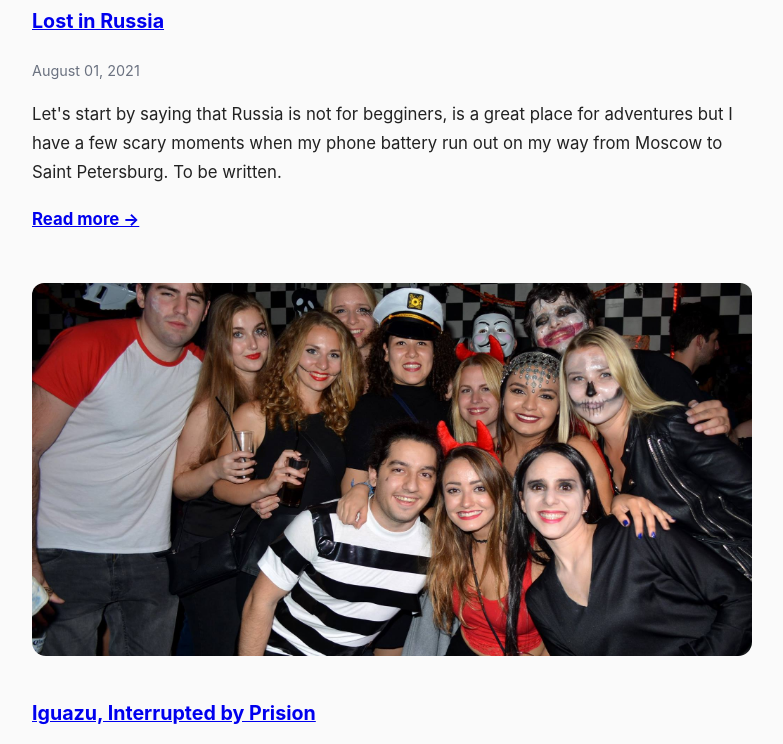
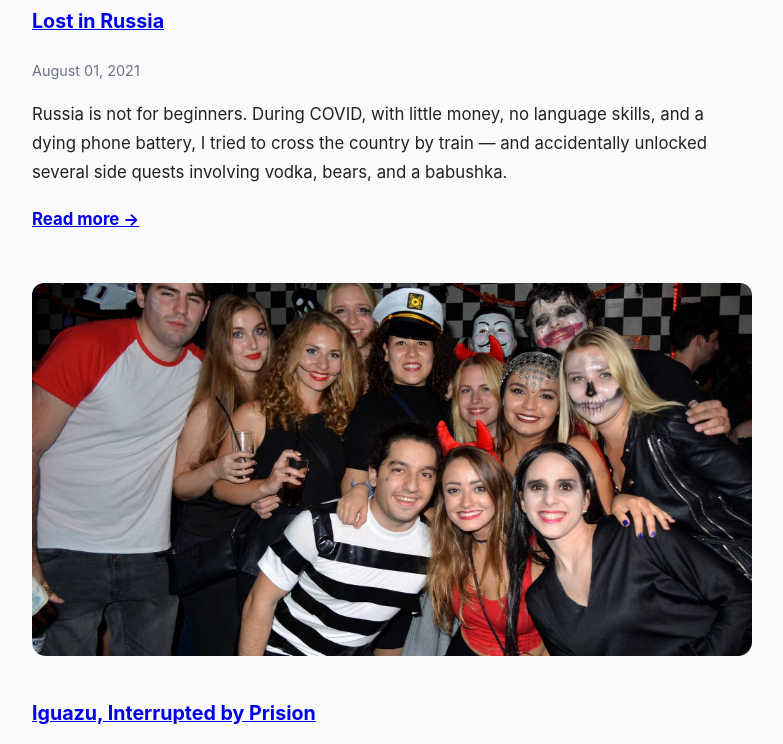
Before and after one commit to manuellyl04/thrilling-times, a Jekyll site: the page built from index.md, in a window 1280 px wide and 900 px high, scrolled down 2208 px, cut to the strip 156-900 px from the top of the window. Shown: the whole strip, without its empty margins (248-1031 px from the left). Built offline with Jekyll 4.4.1, drawn with Linux system fonts in a browser that asks for light colours; part of the change alters nothing that is shown.

Commit message:
russian story

```diff
--- a/_posts/2021-08-01-manuel-russia.md
+++ b/_posts/2021-08-01-manuel-russia.md
@@ -1,9 +1,128 @@
 ---
 title: "Lost in Russia"
 date: 2021-08-01
-excerpt: "Let's start by saying that Russia is not for begginers, is a great place for adventures but I have a few scary moments when my phone battery run out on my way from Moscow to Saint Petersburg. To be written."
+excerpt: "Russia is not for beginners. During COVID, with little money, no language skills, and a dying phone battery, I tried to cross the country by train — and accidentally unlocked several side quests involving vodka, bears, and a babushka."
 ---
-![Redsquare]({{ site.baseurl }}/assets/img/2021-08-01-manuel-russia-redsquare.jpg)
-![Home]({{ site.baseurl }}/assets/img/2021-08-01-manuel-russia-hotel.jpg)
-![Drunkman]({{ site.baseurl }}/assets/img/2021-08-01-manuel-russia-drunk.jpg)
-![Babushka]({{ site.baseurl }}/assets/img/2021-08-01-manuel-russia-babushka.jpg)
+
+![Red Square in Moscow]({{ site.baseurl }}/assets/img/2021-08-01-manuel-russia-redsquare.jpg)
+
+I arrived in Russia under odd circumstances, which already feels like the correct way to arrive in Russia.
+
+It was during COVID. I was a student living in Belgium with just enough money to survive the holidays and *maybe* make it back home. Due to travel restrictions, I could only fly to the US from outside the EU, which meant I had to spend two weeks somewhere that wasn’t Europe.
+
+In Canada, I had made friends from Russia, and I had always dreamed about visiting. More than that, I was thirsty for adventure — and Russia stared back at me like a cold beer after a long run.
+
+---
+
+Arriving in Russia was… complicated.
+
+I’m from a small country, and we needed no visa and no COVID test, which confused immigration officers so much they had to confirm it with multiple staff members. They didn’t speak English. I didn’t speak Russian. My phone became my sole diplomat, lawyer, and emotional support system.
+
+At some point, they decided my name was a problem.
+
+They didn’t understand *Manuel*, and my surname — *Lorenzo y Losada* — caused even more confusion. So they gave me a Russian name instead: **“Y Losada”**, literally just the letter *Y*.
+
+How cool is that?
+
+The guys at the hostel absolutely lost it laughing when they heard.
+
+---
+
+Moscow was overwhelming in the best way.
+
+![Hotel in Moscow]({{ site.baseurl }}/assets/img/2021-08-01-manuel-russia-hotel.jpg)
+
+Impressive. Monumental. Huge. I stepped outside and fell in love every five minutes. I knew instantly that I was in the right place for a two-week adventure.
+
+That’s when I decided to move deeper into Russia.
+
+The plan: travel from Moscow to Saint Petersburg by overnight train. I romanticized it heavily. I convinced myself that writers like Dostoevsky and Pushkin must have taken the same route, and that by doing so, I was somehow absorbing literary genius through proximity.
+
+(This did not happen.)
+
+---
+
+Buying the ticket online didn’t work — all my credit cards were rejected. So I gathered my courage and went to the station in person.
+
+Now, Russians are many wonderful things.
+Cordial is not always one of them.
+
+I spent 40 minutes preparing a translated message on my phone. I sent screenshots to a Russian friend. She confirmed it was correct. When it was finally my turn, I looked the employee in the eye, pointed at my phone, and smiled confidently.
+
+I have no idea what happened next.
+
+Suddenly, I was being yelled at. Loudly. Intensely. People behind me started making hand gestures that clearly meant *“Move. Now.”*
+I had failed the interaction.
+
+In the end, my Russian friend bought the ticket for me, and I paid her back in cash a few days later.
+Quest failed successfully.
+
+---
+
+There weren’t many hostels available, so I booked a guest house.
+The catch? It was inside an old Soviet housing complex.
+
+Easy to book.
+Very hard to find.
+
+On my way there, while crossing bridges and marveling at the city, a woman approached me. She looked to be in her 40s, wearing a long overcoat, and was surprisingly pretty. She asked if I was a tourist. I said yes.
+
+She moved to the corner of the bridge, turned her back to me, and signaled for me to come closer.
+
+Curiosity won.
+
+As I approached, she whispered over her shoulder that she would show me something I could only see in Russia.
+
+She opened her coat.
+
+Inside, she was holding a baby bear.
+
+I froze.
+
+She told me that for 500 rubles, I could pet it and take pictures. For more money, she could show me *other animals*. Although I was extremely curious and very adventurous, I politely declined — slightly afraid of being kidnapped (or adopted by bears).
+
+---
+
+Finding the guest house took hours.
+
+I rang the doorbell. Nothing.
+I called the number. Someone screamed in Russian.
+
+![Drunk man in the courtyard]({{ site.baseurl }}/assets/img/2021-08-01-manuel-russia-drunk.jpg)
+
+In the middle of the courtyard, I spotted a man drinking vodka straight from the bottle while walking his dog. I translated my problem on my phone and showed it to him.
+
+He gestured for me to follow.
+
+*Perhaps this drunk angel knows the way*, I thought.
+
+He led me into one of the buildings, down a floor, and knocked on a door. I was fully prepared to run.
+
+Another drunk man appeared — presumably the handyman. They pointed at me. They argued. They screamed. They pushed each other.
+
+Then the handyman **slapped** the man who was helping me and went back inside his apartment.
+
+The vodka bottle never fell.
+
+At that point, I decided to abort the quest.
+
+---
+
+I walked a few blocks to an English institute, knocked on the door, and asked for help. They called the number, explained everything, and gave me proper instructions. A very kind boy even walked part of the way with me to make sure I didn’t get lost again.
+
+When I finally arrived, the door opened.
+
+![Babushka welcoming me]({{ site.baseurl }}/assets/img/2021-08-01-manuel-russia-babushka.jpg)
+
+A **babushka** stood there.
+
+She hugged me.
+She kissed me.
+She welcomed me home.
+
+She cooked dinner for me, and we had one of the coolest conversations I can imagine — entirely translated through my phone. She told me stories about her life in the Soviet Union, about change, hardship, and resilience.
+
+I still remember her as one of the kindest people I’ve ever met.
+
+Russia is not for beginners.
+But if you’re lost long enough, it might just adopt you.
```
